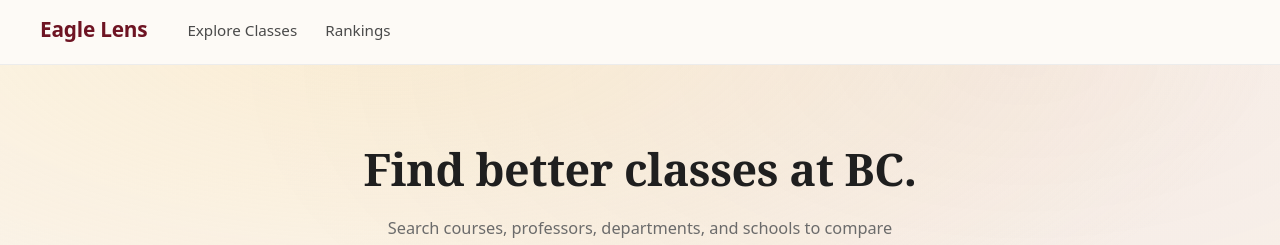
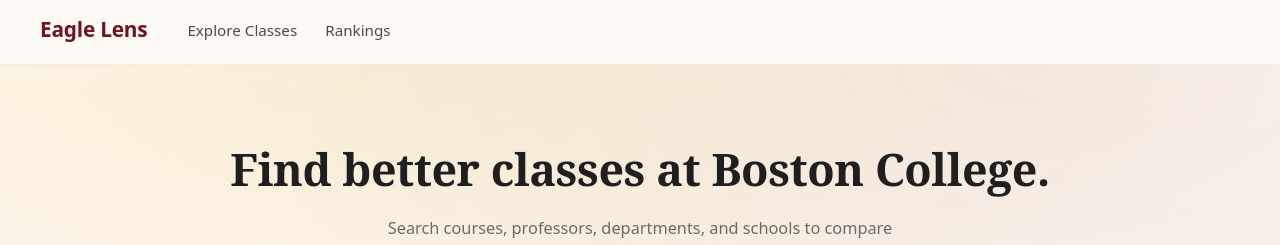
Before and after one commit to tomasliivak/EagleLens, a React (Vite) app in the folder frontend/: page / in a window 1280 px wide. Shown: the top 245 px of the page. Built offline with nearby package versions, Linux system fonts and the light colour scheme; no server answers.

Commit message:
All changes before trying to move to static rendering

```diff
--- a/frontend/index.html
+++ b/frontend/index.html
@@ -5,7 +5,7 @@
     <link rel="icon" type="image/png" href="/redeagleeye.png" />
     <meta name="viewport" content="width=device-width, initial-scale=1.0" />
     <meta name="description" content="Eagle Lens helps Boston College students compare courses and professors by rating, workload, difficulty, and evaluation count."/>
-    <title>Eagle Lens | BC Course & Professor Ratings</title>
+    <title>Eagle Lens | Boston College Course & Professor Ratings</title>
   </head>
   <body>
     <div id="root"></div>
--- a/frontend/src/pages/HomePage.tsx
+++ b/frontend/src/pages/HomePage.tsx
@@ -6,7 +6,7 @@
     <>
       <section className="hero">
         <div className="container">
-          <h1 className="hero__title">Find better classes at BC.</h1>
+          <h1 className="hero__title">Find better classes at Boston College.</h1>
           <p className="hero__subtitle">
             Search courses, professors, departments, and schools to compare
             ratings, workload, and difficulty.
```
